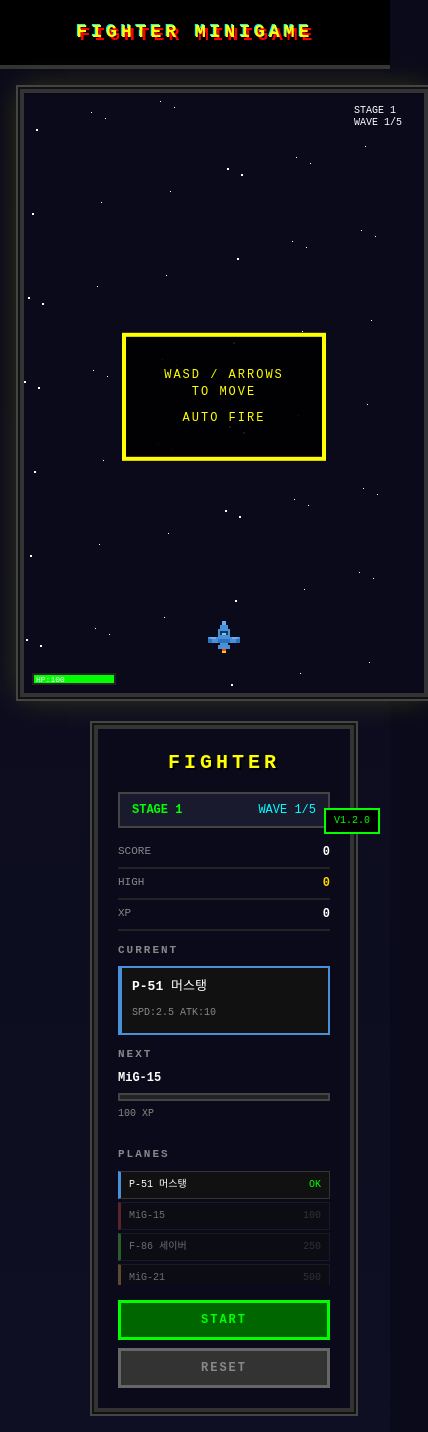
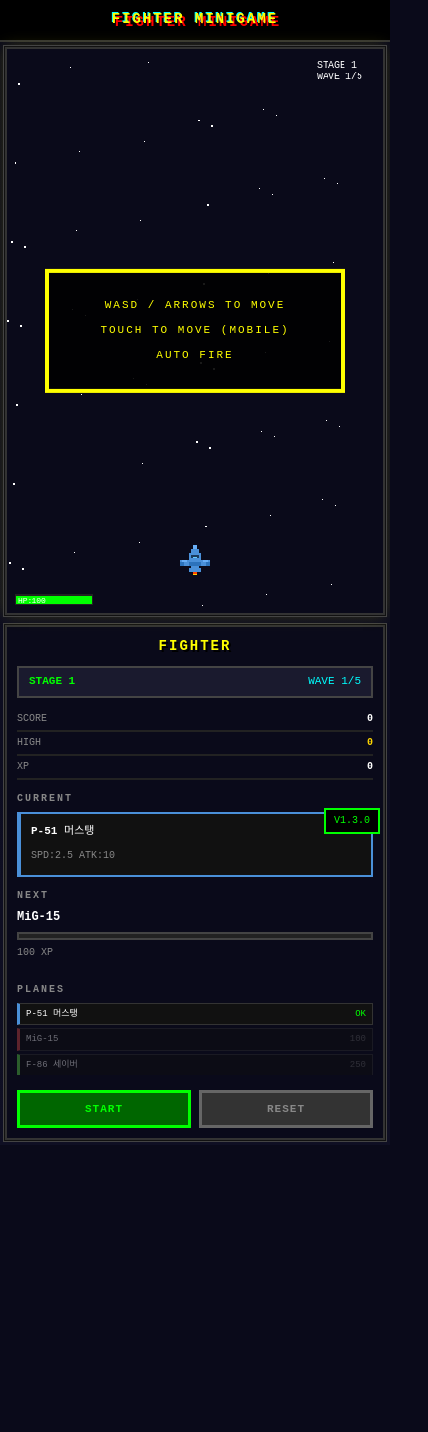
Before and after one commit to aqdevelop/minigame, a React (Vite) app: page / in a window 390 px wide. Shown: the whole page, 428 px wide, since content can reach past the window. After the commit the page ends 1145 px from the top, so only its background shows below. Built offline with nearby package versions, Linux system fonts and the light colour scheme.

Commit message:
feat: 모바일 버전 지원 추가 (v1.3.0)
- 터치 컨트롤 추가 (화면 터치로 이동)
- 반응형 캔버스 및 UI
- 모바일 CSS 최적화 (768px, 480px 브레이크포인트)
- 터치 조작 안내 추가

```diff
--- a/src/App.css
+++ b/src/App.css
@@ -36,6 +36,12 @@
   .app-main {
     flex-direction: column;
     align-items: center;
+    padding: 10px;
+    gap: 15px;
+  }
+
+  .app-header {
+    padding: 15px;
   }
 
   .app-header h1 {
@@ -43,3 +49,20 @@
     letter-spacing: 4px;
   }
 }
+
+@media (max-width: 480px) {
+  .app-main {
+    padding: 5px;
+    gap: 10px;
+  }
+
+  .app-header {
+    padding: 10px;
+    border-bottom-width: 2px;
+  }
+
+  .app-header h1 {
+    font-size: 14px;
+    letter-spacing: 2px;
+  }
+}
--- a/src/components/GameUI.css
+++ b/src/components/GameUI.css
@@ -240,3 +240,90 @@
   font-size: 11px;
   color: #ff6666;
 }
+
+/* Mobile Responsive */
+@media (max-width: 768px) {
+  .game-ui {
+    width: 100%;
+    max-width: 400px;
+    min-width: auto;
+    padding: 15px;
+    order: 2;
+  }
+
+  .game-ui h2 {
+    font-size: 16px;
+    margin-bottom: 10px;
+  }
+
+  .plane-list {
+    max-height: 120px;
+  }
+
+  .controls {
+    flex-direction: row;
+    justify-content: center;
+  }
+
+  .btn {
+    flex: 1;
+    padding: 12px 10px;
+  }
+}
+
+@media (max-width: 480px) {
+  .game-ui {
+    padding: 10px;
+    border-width: 2px;
+    box-shadow:
+      0 0 0 1px #111,
+      0 0 0 2px #444;
+  }
+
+  .game-ui h2 {
+    font-size: 14px;
+    letter-spacing: 2px;
+  }
+
+  .game-ui h3 {
+    font-size: 10px;
+    margin: 8px 0 6px 0;
+  }
+
+  .stat-item {
+    padding: 4px 0;
+  }
+
+  .stat-label,
+  .stat-value {
+    font-size: 10px;
+  }
+
+  .stage-info {
+    padding: 6px 10px;
+  }
+
+  .stage-label,
+  .wave-label {
+    font-size: 11px;
+  }
+
+  .plane-name {
+    font-size: 11px;
+  }
+
+  .plane-list {
+    max-height: 100px;
+  }
+
+  .plane-item {
+    padding: 4px 6px;
+    font-size: 9px;
+  }
+
+  .btn {
+    padding: 10px 8px;
+    font-size: 11px;
+    letter-spacing: 1px;
+  }
+}
--- a/src/constants/version.ts
+++ b/src/constants/version.ts
@@ -1,2 +1,2 @@
-export const APP_VERSION = '1.2.0';
+export const APP_VERSION = '1.3.0';
 export const BUILD_DATE = new Date().toISOString().split('T')[0];
--- a/src/games/fighter/FighterGame.css
+++ b/src/games/fighter/FighterGame.css
@@ -110,3 +110,74 @@
 .pixel-button {
   image-rendering: pixelated;
 }
+
+/* Mobile touch hint */
+.touch-hint {
+  position: absolute;
+  bottom: 30px;
+  left: 50%;
+  transform: translateX(-50%);
+  color: rgba(255, 255, 0, 0.7);
+  font-size: 10px;
+  font-family: 'Courier New', monospace;
+  text-transform: uppercase;
+  pointer-events: none;
+}
+
+/* Mobile Responsive */
+@media (max-width: 768px) {
+  .fighter-game {
+    width: 100%;
+    display: flex;
+    justify-content: center;
+  }
+
+  .game-canvas {
+    width: 100%;
+    max-width: 400px;
+    height: auto;
+    touch-action: none;
+  }
+
+  .pause-button {
+    width: 44px;
+    height: 44px;
+    font-size: 18px;
+  }
+
+  .game-overlay {
+    width: 80%;
+    max-width: 300px;
+    padding: 15px 20px;
+  }
+
+  .game-overlay h2 {
+    font-size: 20px;
+  }
+
+  .game-overlay p {
+    font-size: 11px;
+  }
+
+  .resume-button {
+    padding: 12px 30px;
+    font-size: 12px;
+  }
+}
+
+@media (max-width: 480px) {
+  .game-canvas {
+    border-width: 2px;
+    box-shadow:
+      0 0 0 1px #111,
+      0 0 0 2px #444,
+      0 0 15px rgba(255, 255, 0, 0.2);
+  }
+
+  .pause-button {
+    top: 5px;
+    right: 5px;
+    width: 40px;
+    height: 40px;
+  }
+}
--- a/src/games/fighter/FighterGame.tsx
+++ b/src/games/fighter/FighterGame.tsx
@@ -428,6 +428,13 @@ export const FighterGame = ({
   const currentPlaneRef = useRef(currentPlane);
   const stageRef = useRef(stage);
   const waveRef = useRef(wave);
+  const touchRef = useRef<{ active: boolean; startX: number; startY: number; currentX: number; currentY: number }>({
+    active: false,
+    startX: 0,
+    startY: 0,
+    currentX: 0,
+    currentY: 0,
+  });
 
   // Keep refs in sync
   useEffect(() => {
@@ -527,6 +534,61 @@ export const FighterGame = ({
     };
   }, []);
 
+  // Touch handlers for mobile
+  useEffect(() => {
+    const canvas = canvasRef.current;
+    if (!canvas) return;
+
+    const getCanvasCoords = (touch: Touch) => {
+      const rect = canvas.getBoundingClientRect();
+      const scaleX = CANVAS_WIDTH / rect.width;
+      const scaleY = CANVAS_HEIGHT / rect.height;
+      return {
+        x: (touch.clientX - rect.left) * scaleX,
+        y: (touch.clientY - rect.top) * scaleY,
+      };
+    };
+
+    const handleTouchStart = (e: TouchEvent) => {
+      e.preventDefault();
+      const touch = e.touches[0];
+      const coords = getCanvasCoords(touch);
+      touchRef.current = {
+        active: true,
+        startX: coords.x,
+        startY: coords.y,
+        currentX: coords.x,
+        currentY: coords.y,
+      };
+    };
+
+    const handleTouchMove = (e: TouchEvent) => {
+      e.preventDefault();
+      if (!touchRef.current.active) return;
+      const touch = e.touches[0];
+      const coords = getCanvasCoords(touch);
+      touchRef.current.currentX = coords.x;
+      touchRef.current.currentY = coords.y;
+    };
+
+    const handleTouchEnd = (e: TouchEvent) => {
+      e.preventDefault();
+      touchRef.current.active = false;
+    };
+
+    canvas.addEventListener('touchstart', handleTouchStart, { passive: false });
+    canvas.addEventListener('touchmove', handleTouchMove, { passive: false });
+    canvas.addEventListener('touchend', handleTouchEnd, { passive: false });
+    canvas.addEventListener('touchcancel', handleTouchEnd, { passive: false });
+
+    return () => {
+      canvas.removeEventListener('touchstart', handleTouchStart);
+      canvas.removeEventListener('touchmove', handleTouchMove);
+      canvas.removeEventListener('touchend', handleTouchEnd);
+      canvas.removeEventListener('touchcancel', handleTouchEnd);
+    };
+  }, []);
+
   // Main game loop
   useEffect(() => {
     const canvas = canvasRef.current;
@@ -568,16 +630,35 @@ export const FighterGame = ({
 
         // Player movement
         const keys = keysRef.current;
+        const touch = touchRef.current;
         const speed = plane.speed;
         const isInvincible = now < (state.player.invincible || 0);
         const hasShield = now < (state.playerShieldActive || 0);
         // Shield now only reduces damage by 50%, not full immunity
         const damageMultiplier = hasShield ? 0.5 : 1.0;
 
+        // Keyboard controls
         if (keys.has('arrowleft') || keys.has('a')) state.player.x -= speed;
         if (keys.has('arrowright') || keys.has('d')) state.player.x += speed;
         if (keys.has('arrowup') || keys.has('w')) state.player.y -= speed;
         if (keys.has('arrowdown') || keys.has('s')) state.player.y += speed;
+
+        // Touch controls - move player towards touch point
+        if (touch.active) {
+          const targetX = touch.currentX - state.player.width / 2;
+          const targetY = touch.currentY - state.player.height / 2;
+          const dx = targetX - state.player.x;
+          const dy = targetY - state.player.y;
+          const dist = Math.sqrt(dx * dx + dy * dy);
+
+          if (dist > speed) {
+            state.player.x += (dx / dist) * speed * 1.5;
+            state.player.y += (dy / dist) * speed * 1.5;
+          } else {
+            state.player.x = targetX;
+            state.player.y = targetY;
+          }
+        }
 
         state.player.x = Math.max(0, Math.min(CANVAS_WIDTH - state.player.width, state.player.x));
         state.player.y = Math.max(0, Math.min(CANVAS_HEIGHT - state.player.height, state.player.y));
@@ -1473,6 +1554,7 @@ export const FighterGame = ({
       {!isPlaying && (
         <div className="game-overlay pixel-overlay">
           <p>WASD / ARROWS TO MOVE</p>
+          <p>TOUCH TO MOVE (MOBILE)</p>
           <p>AUTO FIRE</p>
         </div>
       )}
```
